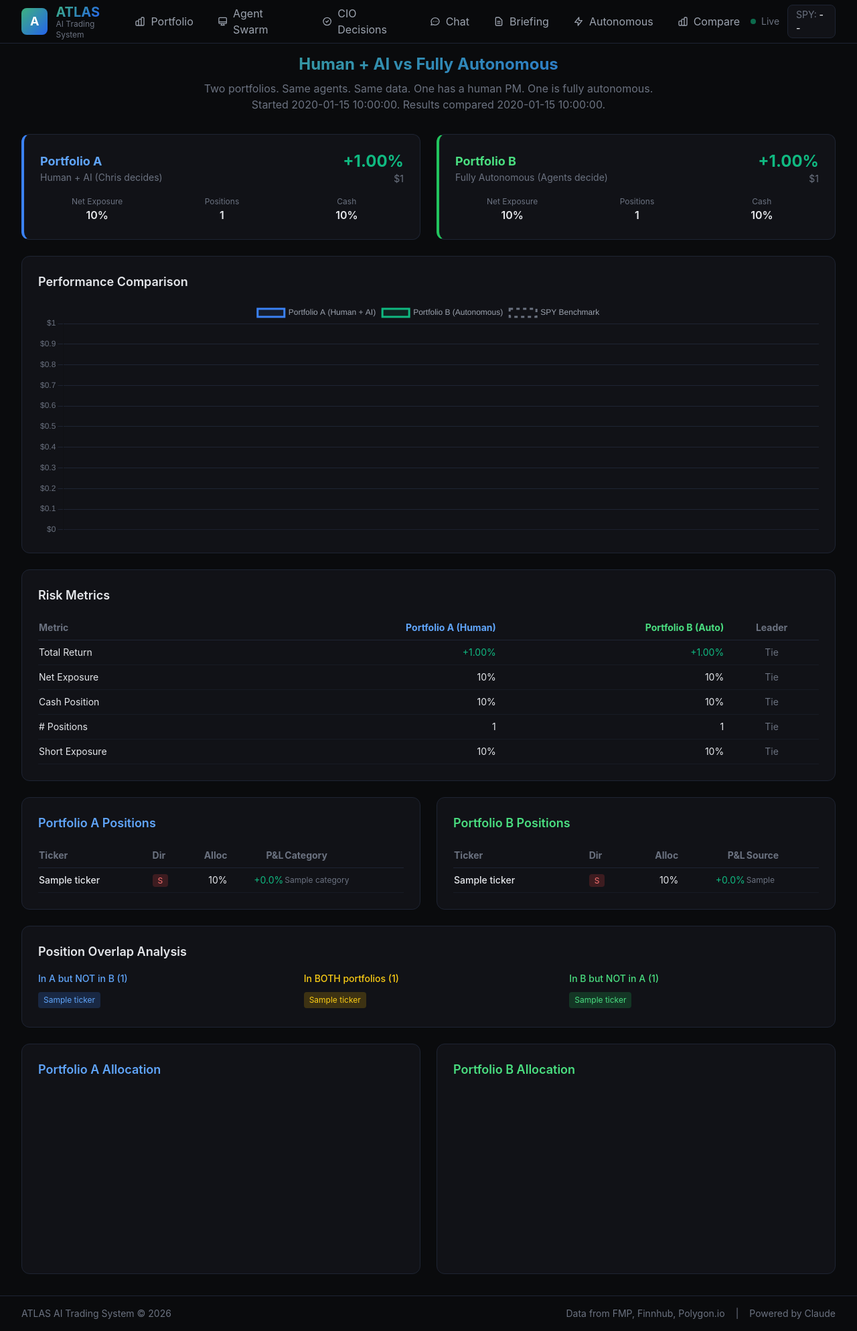
After one commit to chrisworsey55/atlas, a Flask app: template templates/compare.html in a window 1280 px wide. The commit adds this page. Shown: the whole page at 67% size. Run offline with Flask 3, Linux system fonts and the light colour scheme; the template is opened without the code that fills it: most values are stand-ins (such as "Sample title", 1, 10 or a date in 2020); a map, chart or similar area stays blank; some libraries are stand-ins or nearby versions.

Commit message:
Portfolio comparison: Human vs Autonomous side by side
- Add /compare dashboard page with side-by-side portfolio analysis
- Compare Portfolio A (Human + AI) vs Portfolio B (Fully Autonomous)
- Show equity curves, allocation pie charts, position overlap analysis
- Risk metrics comparison (net exposure, cash %, positions, concentration)
- Update /pnl to update BOTH portfolios (state + autonomous)
- Create pnl_history.json for autonomous portfolio tracking
- Add Compare link to navigation

Co-Authored-By: Claude Opus 4.5 <noreply@anthropic.com>

```diff
--- a/templates/base.html
+++ b/templates/base.html
@@ -191,6 +191,14 @@
                             <span>Autonomous</span>
                         </span>
                     </a>
+                    <a href="/atlas/compare" class="nav-link {% if active_page == 'compare' %}active{% endif %}">
+                        <span class="flex items-center space-x-2">
+                            <svg class="w-4 h-4" fill="none" stroke="currentColor" viewBox="0 0 24 24">
+                                <path stroke-linecap="round" stroke-linejoin="round" stroke-width="2" d="M9 19v-6a2 2 0 00-2-2H5a2 2 0 00-2 2v6a2 2 0 002 2h2a2 2 0 002-2zm0 0V9a2 2 0 012-2h2a2 2 0 012 2v10m-6 0a2 2 0 002 2h2a2 2 0 002-2m0 0V5a2 2 0 012-2h2a2 2 0 012 2v14a2 2 0 01-2 2h-2a2 2 0 01-2-2z"/>
+                            </svg>
+                            <span>Compare</span>
+                        </span>
+                    </a>
                 </div>
 
                 <!-- Status indicator -->
--- /dev/null
+++ b/templates/compare.html
@@ -0,0 +1,451 @@
+{% extends "base.html" %}
+
+{% block title %}Human vs Autonomous{% endblock %}
+
+{% block content %}
+<div class="space-y-6">
+    <!-- Header -->
+    <div class="text-center mb-8">
+        <h1 class="text-2xl font-bold gradient-text mb-2">Human + AI vs Fully Autonomous</h1>
+        <p class="text-atlas-muted max-w-2xl mx-auto">
+            Two portfolios. Same agents. Same data. One has a human PM. One is fully autonomous.
+            Started {{ start_date }}. Results compared {{ compare_date }}.
+        </p>
+    </div>
+
+    <!-- Scoreboard -->
+    <div class="grid grid-cols-2 gap-6">
+        <!-- Portfolio A -->
+        <div class="card p-6 border-l-4 border-l-blue-500">
+            <div class="flex items-center justify-between mb-4">
+                <div>
+                    <h2 class="text-lg font-bold text-blue-400">Portfolio A</h2>
+                    <p class="text-sm text-atlas-muted">Human + AI (Chris decides)</p>
+                </div>
+                <div class="text-right">
+                    <div class="text-2xl font-bold {{ 'pnl-positive' if portfolio_a.total_return >= 0 else 'pnl-negative' }}">
+                        {{ '{:+.2f}'.format(portfolio_a.total_return) }}%
+                    </div>
+                    <div class="text-sm text-atlas-muted">${{ '{:,.0f}'.format(portfolio_a.total_value) }}</div>
+                </div>
+            </div>
+            <div class="grid grid-cols-3 gap-4 text-center">
+                <div>
+                    <div class="text-atlas-muted text-xs">Net Exposure</div>
+                    <div class="font-semibold">{{ '{:.0f}'.format(portfolio_a.net_exposure) }}%</div>
+                </div>
+                <div>
+                    <div class="text-atlas-muted text-xs">Positions</div>
+                    <div class="font-semibold">{{ portfolio_a.num_positions }}</div>
+                </div>
+                <div>
+                    <div class="text-atlas-muted text-xs">Cash</div>
+                    <div class="font-semibold">{{ '{:.0f}'.format(portfolio_a.cash_pct) }}%</div>
+                </div>
+            </div>
+        </div>
+
+        <!-- Portfolio B -->
+        <div class="card p-6 border-l-4 border-l-green-500">
+            <div class="flex items-center justify-between mb-4">
+                <div>
+                    <h2 class="text-lg font-bold text-green-400">Portfolio B</h2>
+                    <p class="text-sm text-atlas-muted">Fully Autonomous (Agents decide)</p>
+                </div>
+                <div class="text-right">
+                    <div class="text-2xl font-bold {{ 'pnl-positive' if portfolio_b.total_return >= 0 else 'pnl-negative' }}">
+                        {{ '{:+.2f}'.format(portfolio_b.total_return) }}%
+                    </div>
+                    <div class="text-sm text-atlas-muted">${{ '{:,.0f}'.format(portfolio_b.total_value) }}</div>
+                </div>
+            </div>
+            <div class="grid grid-cols-3 gap-4 text-center">
+                <div>
+                    <div class="text-atlas-muted text-xs">Net Exposure</div>
+                    <div class="font-semibold">{{ '{:.0f}'.format(portfolio_b.net_exposure) }}%</div>
+                </div>
+                <div>
+                    <div class="text-atlas-muted text-xs">Positions</div>
+                    <div class="font-semibold">{{ portfolio_b.num_positions }}</div>
+                </div>
+                <div>
+                    <div class="text-atlas-muted text-xs">Cash</div>
+                    <div class="font-semibold">{{ '{:.0f}'.format(portfolio_b.cash_pct) }}%</div>
+                </div>
+            </div>
+        </div>
+    </div>
+
+    <!-- Equity Curve Comparison -->
+    <div class="card p-6">
+        <h3 class="text-lg font-semibold mb-4">Performance Comparison</h3>
+        <div class="chart-container" style="height: 350px;">
+            <canvas id="equityCompareChart"></canvas>
+        </div>
+    </div>
+
+    <!-- Risk Metrics Comparison -->
+    <div class="card p-6">
+        <h3 class="text-lg font-semibold mb-4">Risk Metrics</h3>
+        <div class="overflow-x-auto">
+            <table class="w-full text-sm">
+                <thead>
+                    <tr class="border-b border-atlas-border text-atlas-muted">
+                        <th class="text-left py-2">Metric</th>
+                        <th class="text-right py-2 text-blue-400">Portfolio A (Human)</th>
+                        <th class="text-right py-2 text-green-400">Portfolio B (Auto)</th>
+                        <th class="text-center py-2">Leader</th>
+                    </tr>
+                </thead>
+                <tbody>
+                    <tr class="border-b border-atlas-border/50">
+                        <td class="py-2">Total Return</td>
+                        <td class="text-right py-2 {{ 'pnl-positive' if portfolio_a.total_return >= 0 else 'pnl-negative' }}">{{ '{:+.2f}'.format(portfolio_a.total_return) }}%</td>
+                        <td class="text-right py-2 {{ 'pnl-positive' if portfolio_b.total_return >= 0 else 'pnl-negative' }}">{{ '{:+.2f}'.format(portfolio_b.total_return) }}%</td>
+                        <td class="text-center py-2">
+                            {% if portfolio_a.total_return > portfolio_b.total_return %}
+                            <span class="px-2 py-0.5 rounded text-xs bg-blue-500/20 text-blue-400">A</span>
+                            {% elif portfolio_b.total_return > portfolio_a.total_return %}
+                            <span class="px-2 py-0.5 rounded text-xs bg-green-500/20 text-green-400">B</span>
+                            {% else %}
+                            <span class="text-atlas-muted">Tie</span>
+                            {% endif %}
+                        </td>
+                    </tr>
+                    <tr class="border-b border-atlas-border/50">
+                        <td class="py-2">Net Exposure</td>
+                        <td class="text-right py-2">{{ '{:.0f}'.format(portfolio_a.net_exposure) }}%</td>
+                        <td class="text-right py-2">{{ '{:.0f}'.format(portfolio_b.net_exposure) }}%</td>
+                        <td class="text-center py-2">
+                            {% if portfolio_a.net_exposure < portfolio_b.net_exposure %}
+                            <span class="px-2 py-0.5 rounded text-xs bg-blue-500/20 text-blue-400">A (less risk)</span>
+                            {% elif portfolio_b.net_exposure < portfolio_a.net_exposure %}
+                            <span class="px-2 py-0.5 rounded text-xs bg-green-500/20 text-green-400">B (less risk)</span>
+                            {% else %}
+                            <span class="text-atlas-muted">Tie</span>
+                            {% endif %}
+                        </td>
+                    </tr>
+                    <tr class="border-b border-atlas-border/50">
+                        <td class="py-2">Cash Position</td>
+                        <td class="text-right py-2">{{ '{:.0f}'.format(portfolio_a.cash_pct) }}%</td>
+                        <td class="text-right py-2">{{ '{:.0f}'.format(portfolio_b.cash_pct) }}%</td>
+                        <td class="text-center py-2">
+                            {% if portfolio_a.cash_pct > portfolio_b.cash_pct %}
+                            <span class="px-2 py-0.5 rounded text-xs bg-blue-500/20 text-blue-400">A (more dry powder)</span>
+                            {% elif portfolio_b.cash_pct > portfolio_a.cash_pct %}
+                            <span class="px-2 py-0.5 rounded text-xs bg-green-500/20 text-green-400">B (more dry powder)</span>
+                            {% else %}
+                            <span class="text-atlas-muted">Tie</span>
+                            {% endif %}
+                        </td>
+                    </tr>
+                    <tr class="border-b border-atlas-border/50">
+                        <td class="py-2"># Positions</td>
+                        <td class="text-right py-2">{{ portfolio_a.num_positions }}</td>
+                        <td class="text-right py-2">{{ portfolio_b.num_positions }}</td>
+                        <td class="text-center py-2">
+                            {% if portfolio_a.num_positions > portfolio_b.num_positions %}
+                            <span class="px-2 py-0.5 rounded text-xs bg-blue-500/20 text-blue-400">A (more diverse)</span>
+                            {% elif portfolio_b.num_positions > portfolio_a.num_positions %}
+                            <span class="px-2 py-0.5 rounded text-xs bg-green-500/20 text-green-400">B (more diverse)</span>
+                            {% else %}
+                            <span class="text-atlas-muted">Tie</span>
+                            {% endif %}
+                        </td>
+                    </tr>
+                    <tr class="border-b border-atlas-border/50">
+                        <td class="py-2">Short Exposure</td>
+                        <td class="text-right py-2">{{ '{:.0f}'.format(portfolio_a.short_exposure) }}%</td>
+                        <td class="text-right py-2">{{ '{:.0f}'.format(portfolio_b.short_exposure) }}%</td>
+                        <td class="text-center py-2">
+                            {% if portfolio_a.short_exposure > portfolio_b.short_exposure %}
+                            <span class="px-2 py-0.5 rounded text-xs bg-blue-500/20 text-blue-400">A (hedged)</span>
+                            {% elif portfolio_b.short_exposure > portfolio_a.short_exposure %}
+                            <span class="px-2 py-0.5 rounded text-xs bg-green-500/20 text-green-400">B (hedged)</span>
+                            {% else %}
+                            <span class="text-atlas-muted">Tie</span>
+                            {% endif %}
+                        </td>
+                    </tr>
+                </tbody>
+            </table>
+        </div>
+    </div>
+
+    <!-- Position Comparison -->
+    <div class="grid grid-cols-1 lg:grid-cols-2 gap-6">
+        <!-- Portfolio A Positions -->
+        <div class="card p-6">
+            <h3 class="text-lg font-semibold mb-4 text-blue-400">Portfolio A Positions</h3>
+            <div class="overflow-x-auto">
+                <table class="w-full text-sm">
+                    <thead>
+                        <tr class="border-b border-atlas-border text-atlas-muted">
+                            <th class="text-left py-2">Ticker</th>
+                            <th class="text-left py-2">Dir</th>
+                            <th class="text-right py-2">Alloc</th>
+                            <th class="text-right py-2">P&L</th>
+                            <th class="text-left py-2">Category</th>
+                        </tr>
+                    </thead>
+                    <tbody>
+                        {% for pos in positions_a %}
+                        <tr class="border-b border-atlas-border/50 hover:bg-atlas-card/50 {{ 'bg-yellow-500/10' if pos.ticker in overlap_tickers else '' }}">
+                            <td class="py-2 font-medium">{{ pos.ticker }}</td>
+                            <td class="py-2">
+                                <span class="px-2 py-0.5 rounded text-xs {{ 'bg-green-500/20 text-green-400' if pos.direction == 'LONG' else 'bg-red-500/20 text-red-400' }}">
+                                    {{ pos.direction[:1] }}
+                                </span>
+                            </td>
+                            <td class="text-right py-2">{{ '{:.0f}'.format(pos.allocation_pct) }}%</td>
+                            <td class="text-right py-2 {{ 'pnl-positive' if (pos.pnl_pct or 0) >= 0 else 'pnl-negative' }}">
+                                {{ '{:+.1f}'.format(pos.pnl_pct or 0) }}%
+                            </td>
+                            <td class="py-2 text-atlas-muted text-xs">{{ pos.category or 'N/A' }}</td>
+                        </tr>
+                        {% endfor %}
+                    </tbody>
+                </table>
+            </div>
+        </div>
+
+        <!-- Portfolio B Positions -->
+        <div class="card p-6">
+            <h3 class="text-lg font-semibold mb-4 text-green-400">Portfolio B Positions</h3>
+            <div class="overflow-x-auto">
+                <table class="w-full text-sm">
+                    <thead>
+                        <tr class="border-b border-atlas-border text-atlas-muted">
+                            <th class="text-left py-2">Ticker</th>
+                            <th class="text-left py-2">Dir</th>
+                            <th class="text-right py-2">Alloc</th>
+                            <th class="text-right py-2">P&L</th>
+                            <th class="text-left py-2">Source</th>
+                        </tr>
+                    </thead>
+                    <tbody>
+                        {% for pos in positions_b %}
+                        <tr class="border-b border-atlas-border/50 hover:bg-atlas-card/50 {{ 'bg-yellow-500/10' if pos.ticker in overlap_tickers else '' }}">
+                            <td class="py-2 font-medium">{{ pos.ticker }}</td>
+                            <td class="py-2">
+                                <span class="px-2 py-0.5 rounded text-xs {{ 'bg-green-500/20 text-green-400' if pos.direction == 'LONG' else 'bg-red-500/20 text-red-400' }}">
+                                    {{ pos.direction[:1] }}
+                                </span>
+                            </td>
+                            <td class="text-right py-2">{{ '{:.0f}'.format(pos.allocation_pct) }}%</td>
+                            <td class="text-right py-2 {{ 'pnl-positive' if (pos.pnl_pct or 0) >= 0 else 'pnl-negative' }}">
+                                {{ '{:+.1f}'.format(pos.pnl_pct or 0) }}%
+                            </td>
+                            <td class="py-2 text-atlas-muted text-xs">{{ pos.agent_source or 'N/A' }}</td>
+                        </tr>
+                        {% endfor %}
+                    </tbody>
+                </table>
+            </div>
+        </div>
+    </div>
+
+    <!-- Overlap/Divergence Analysis -->
+    <div class="card p-6">
+        <h3 class="text-lg font-semibold mb-4">Position Overlap Analysis</h3>
+        <div class="grid grid-cols-1 md:grid-cols-3 gap-6">
+            <!-- In A only -->
+            <div>
+                <h4 class="text-sm font-medium text-blue-400 mb-2">In A but NOT in B ({{ only_a|length }})</h4>
+                <div class="space-y-1">
+                    {% for ticker in only_a %}
+                    <span class="inline-block px-2 py-1 rounded text-xs bg-blue-500/20 text-blue-400 mr-1 mb-1">{{ ticker }}</span>
+                    {% else %}
+                    <span class="text-atlas-muted text-sm">None</span>
+                    {% endfor %}
+                </div>
+            </div>
+
+            <!-- In both -->
+            <div>
+                <h4 class="text-sm font-medium text-yellow-400 mb-2">In BOTH portfolios ({{ overlap_tickers|length }})</h4>
+                <div class="space-y-1">
+                    {% for ticker in overlap_tickers %}
+                    <span class="inline-block px-2 py-1 rounded text-xs bg-yellow-500/20 text-yellow-400 mr-1 mb-1">{{ ticker }}</span>
+                    {% else %}
+                    <span class="text-atlas-muted text-sm">None</span>
+                    {% endfor %}
+                </div>
+            </div>
+
+            <!-- In B only -->
+            <div>
+                <h4 class="text-sm font-medium text-green-400 mb-2">In B but NOT in A ({{ only_b|length }})</h4>
+                <div class="space-y-1">
+                    {% for ticker in only_b %}
+                    <span class="inline-block px-2 py-1 rounded text-xs bg-green-500/20 text-green-400 mr-1 mb-1">{{ ticker }}</span>
+                    {% else %}
+                    <span class="text-atlas-muted text-sm">None</span>
+                    {% endfor %}
+                </div>
+            </div>
+        </div>
+    </div>
+
+    <!-- Allocation Pie Charts -->
+    <div class="grid grid-cols-1 lg:grid-cols-2 gap-6">
+        <div class="card p-6">
+            <h3 class="text-lg font-semibold mb-4 text-blue-400">Portfolio A Allocation</h3>
+            <div class="chart-container" style="height: 250px;">
+                <canvas id="pieChartA"></canvas>
+            </div>
+        </div>
+        <div class="card p-6">
+            <h3 class="text-lg font-semibold mb-4 text-green-400">Portfolio B Allocation</h3>
+            <div class="chart-container" style="height: 250px;">
+                <canvas id="pieChartB"></canvas>
+            </div>
+        </div>
+    </div>
+</div>
+{% endblock %}
+
+{% block extra_scripts %}
+<script>
+    // Equity curve comparison chart
+    const equityCtx = document.getElementById('equityCompareChart');
+    if (equityCtx) {
+        new Chart(equityCtx, {
+            type: 'line',
+            data: {
+                labels: {{ equity_dates | safe }},
+                datasets: [
+                    {
+                        label: 'Portfolio A (Human + AI)',
+                        data: {{ equity_a | safe }},
+                        borderColor: '#3b82f6',
+                        backgroundColor: 'rgba(59, 130, 246, 0.1)',
+                        fill: true,
+                        tension: 0.3
+                    },
+                    {
+                        label: 'Portfolio B (Autonomous)',
+                        data: {{ equity_b | safe }},
+                        borderColor: '#10b981',
+                        backgroundColor: 'rgba(16, 185, 129, 0.1)',
+                        fill: true,
+                        tension: 0.3
+                    },
+                    {
+                        label: 'SPY Benchmark',
+                        data: {{ spy_values | safe }},
+                        borderColor: '#6b7280',
+                        backgroundColor: 'transparent',
+                        borderDash: [5, 5],
+                        tension: 0.3
+                    }
+                ]
+            },
+            options: {
+                responsive: true,
+                maintainAspectRatio: false,
+                interaction: {
+                    intersect: false,
+                    mode: 'index'
+                },
+                plugins: {
+                    legend: {
+                        position: 'top',
+                        labels: { color: '#9ca3af' }
+                    },
+                    tooltip: {
+                        callbacks: {
+                            label: function(context) {
+                                return context.dataset.label + ': $' + context.raw.toLocaleString();
+                            }
+                        }
+                    }
+                },
+                scales: {
+                    x: {
+                        ticks: { color: '#6b7280' },
+                        grid: { color: '#1e2433' }
+                    },
+                    y: {
+                        ticks: {
+                            color: '#6b7280',
+                            callback: value => '$' + value.toLocaleString()
+                        },
+                        grid: { color: '#1e2433' }
+                    }
+                }
+            }
+        });
+    }
+
+    // Pie chart A
+    const pieCtxA = document.getElementById('pieChartA');
+    if (pieCtxA) {
+        new Chart(pieCtxA, {
+            type: 'doughnut',
+            data: {
+                labels: {{ pie_labels_a | safe }},
+                datasets: [{
+                    data: {{ pie_values_a | safe }},
+                    backgroundColor: [
+                        '#3b82f6', '#10b981', '#f59e0b', '#ef4444', '#8b5cf6',
+                        '#ec4899', '#14b8a6', '#f97316', '#6366f1', '#84cc16',
+                        '#06b6d4', '#d946ef', '#22c55e', '#eab308'
+                    ],
+                    borderColor: '#111217',
+                    borderWidth: 2
+                }]
+            },
+            options: {
+                responsive: true,
+                maintainAspectRatio: false,
+                plugins: {
+                    legend: {
+                        position: 'right',
+                        labels: { color: '#9ca3af', font: { size: 11 } }
+                    }
+                }
+            }
+        });
+    }
+
+    // Pie chart B
+    const pieCtxB = document.getElementById('pieChartB');
+    if (pieCtxB) {
+        new Chart(pieCtxB, {
+            type: 'doughnut',
+            data: {
+                labels: {{ pie_labels_b | safe }},
+                datasets: [{
+                    data: {{ pie_values_b | safe }},
+                    backgroundColor: [
+                        '#10b981', '#3b82f6', '#f59e0b', '#ef4444', '#8b5cf6',
+                        '#ec4899', '#14b8a6', '#f97316', '#6366f1', '#84cc16'
+                    ],
+                    borderColor: '#111217',
+                    borderWidth: 2
+                }]
+            },
+            options: {
+                responsive: true,
+                maintainAspectRatio: false,
+                plugins: {
+                    legend: {
+                        position: 'right',
+                        labels: { color: '#9ca3af', font: { size: 11 } }
+                    }
+                }
+            }
+        });
+    }
+
+    // Auto-refresh every 60 seconds during market hours
+    const now = new Date();
+    const hour = now.getHours();
+    const isMarketHours = hour >= 9 && hour < 17;
+    if (isMarketHours) {
+        setTimeout(() => location.reload(), 60000);
+    }
+</script>
+{% endblock %}
```
Also changed, not shown: agents/update_prices.py (+55 -14 lines), api/atlas_api.py (+207 -0 lines), data/autonomous/pnl_history.json (added, +8 -0 lines).
